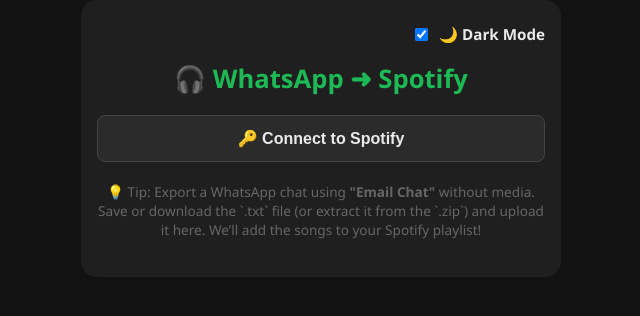
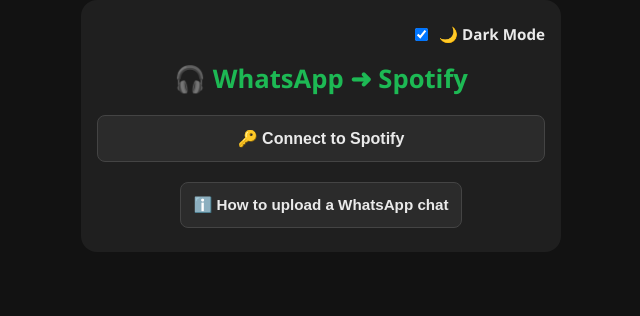
Before and after one commit to naddot/whatsapp-to-spotify, a Flask app: page / in a window 1280 px wide. Shown: the top 316 px of the page, without its empty margins (319-959 px from the left). Run offline with Flask 3, Linux system fonts and the light colour scheme; parts of the project's set-up code (start-up, migrations or seed data) failed here and were passed over.

Commit message:
shamless splash

```diff
--- a/templates/index.html
+++ b/templates/index.html
@@ -109,6 +109,59 @@
         --text-light: #eaeaea;
         --card-dark: #1f1f1f;
         --shadow: 0 4px 20px rgba(0,0,0,0.05);
+        }
+
+        .collapsible {
+        background: none;
+        color: var(--primary);
+        border: none;
+        font-size: 0.95rem;
+        cursor: pointer;
+        display: flex;
+        align-items: center;
+        gap: 0.4rem;
+        margin: 1rem auto 0;
+        font-weight: 600;
+        padding: 0.5rem 2;
+        }
+
+        .collapsible:hover {
+        text-decoration: underline;
+        }
+
+        .instruction-box {
+        max-height: 0;
+        overflow: hidden;
+        transition: max-height 0.5s ease, opacity 0.5s ease;
+        opacity: 0;
+        font-size: 0.85rem;
+        color: #666;
+        padding: 0 0.75rem;
+        text-align: left;
+        line-height: 1.5;
+        }
+
+        .instruction-box.show {
+        max-height: 500px;
+        opacity: 1;
+        margin-top: 0.5rem;
+        }
+
+        .instruction-box ul {
+        padding-left: 1.2rem;
+        list-style-type: none;
+        }
+
+        .instruction-box li::before {
+        content: '🎵';
+        margin-right: 0.5rem;
+        }
+
+        .instruction-box code {
+        background: #eee;
+        border-radius: 4px;
+        padding: 0.1rem 0.3rem;
+        font-size: 0.82rem;
         }
 
         * {
@@ -352,11 +405,45 @@
         </form>
         {% endif %}
 
-        <p class="info">
-            💡 Tip: Export a WhatsApp chat using <strong>"Email Chat"</strong> without media. Save or download the `.txt` file (or extract it from the `.zip`) and upload it here. We’ll add the songs to your Spotify playlist!
-        </p>
+        <button class="collapsible" onclick="toggleInstructions()">ℹ️ How to upload a WhatsApp chat</button>
+        <div class="instruction-box" id="instructionBox">
+        💡 Loading upload instructions...
         </div>
+    </div>
+    <script>
+        function toggleInstructions() {
+          const box = document.getElementById('instructionBox');
+          box.classList.toggle('show');
+        }
 
+        const box = document.getElementById('instructionBox');
+        const isIOS = /iPad|iPhone|iPod/.test(navigator.userAgent) && !window.MSStream;
+        const isAndroid = /Android/.test(navigator.userAgent);
+
+        if (isIOS) {
+          box.innerHTML = `🍏 <strong>iOS users:</strong><ul>
+            <li>Open WhatsApp, go to the chat.</li>
+            <li>Tap the contact name → <strong>Export Chat</strong>.</li>
+            <li>Choose <em>Without Media</em>.</li>
+            <li>Save to <strong>Files</strong> or <strong>iCloud Drive</strong>.</li>
+            <li>Then upload the <code>.txt</code> or <code>.zip</code> file here.</li>
+          </ul>`;
+        } else if (isAndroid) {
+          box.innerHTML = `🤖 <strong>Android users:</strong><ul>
+            <li>Open WhatsApp, go to the chat.</li>
+            <li>Tap the 3-dot menu → <strong>More > Export chat</strong>.</li>
+            <li>Choose <em>Without Media</em>.</li>
+            <li>Save to <strong>Google Drive</strong> or <strong>Downloads</strong>.</li>
+            <li>Then upload the <code>.txt</code> or <code>.zip</code> file here.</li>
+          </ul>`;
+        } else {
+          box.innerHTML = `💾 <strong>How to upload:</strong><ul>
+            <li>Export your WhatsApp chat <em>without media</em>.</li>
+            <li>Save the <code>.txt</code> or <code>.zip</code> file.</li>
+            <li>Upload it using the form above to build your playlist 🎶</li>
+          </ul>`;
+        }
+      </script>
     <script>
         const toggle = document.getElementById('darkModeToggle');
         const body = document.body;
@@ -376,6 +463,5 @@
 </body>
 </html>
 
-
 </body>
 </html>
```
Lines whose indentation alone changed are shown as unchanged.
